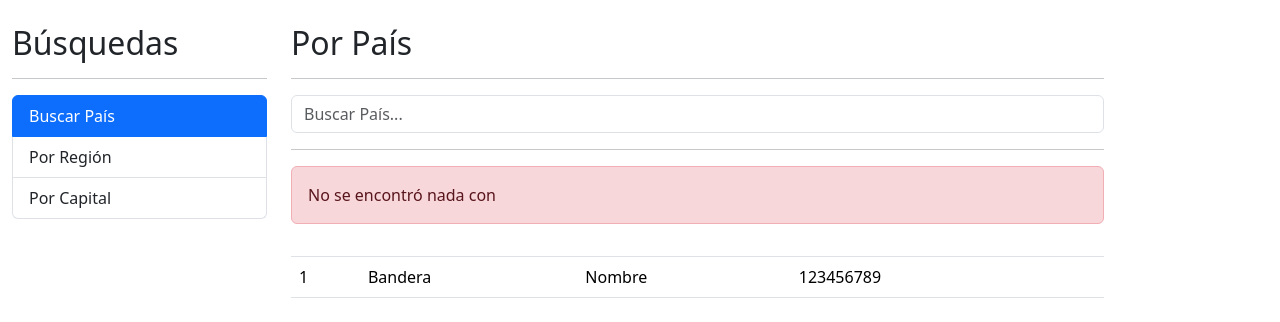
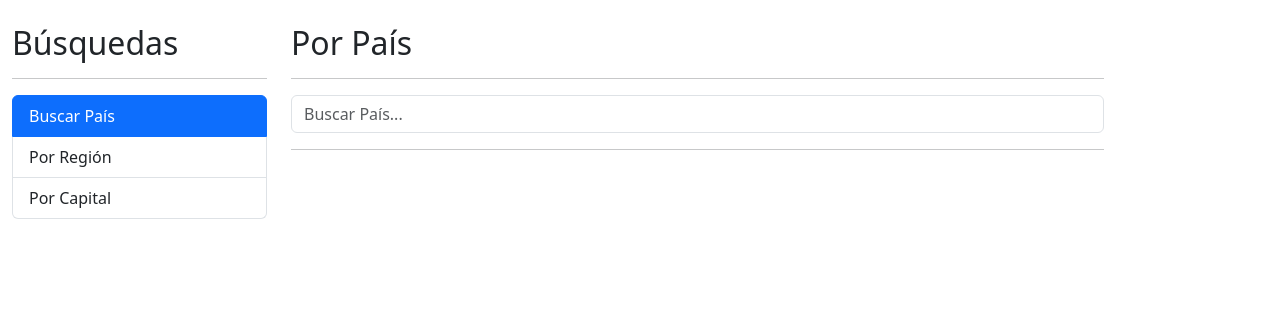
Before and after one commit to Pab-lo-hub/paisesApp, an Angular app: page / in a window 1280 px wide. Shown: the top 322 px of the page. Built offline with nearby package versions, Linux system fonts and the light colour scheme.

Commit message:
New functions added

```diff
--- /dev/null
+++ b/src/app/pais/components/pais-input/pais-input.component.html
@@ -0,0 +1,3 @@
+<form (ngSubmit)="buscar()" autocomplete="off">
+    <input type="text" name="termino" class="form-control" [(ngModel)]="termino" placeholder="Buscar País..." />
+</form>
--- /dev/null
+++ b/src/app/pais/components/pais-input/pais-input.component.ts
@@ -0,0 +1,13 @@
+import { Component } from '@angular/core';
+
+@Component({
+  selector: 'app-pais-input',
+  templateUrl: './pais-input.component.html'
+})
+export class PaisInputComponent {
+  termino: string = '';
+
+  buscar() {
+
+  }
+}
--- /dev/null
+++ b/src/app/pais/components/pais-tabla/pais-tabla.component.html
@@ -0,0 +1,25 @@
+<p>pais-tabla works!</p>
+<table class="table table-hover">
+    <thead>
+        <tr>
+            <th>#</th>
+            <th>Bandera</th>
+            <th>Nombre</th>
+            <th>Población</th>
+            <th></th>
+        </tr>
+    </thead>
+    <tbody>
+        <tr *ngFor="let pais of paises; let i = index">
+            <td> {{ i + 1 }}</td>
+            <td>
+                <img class="small-flag" [src]="pais.flags.png">
+            </td>
+            <td>{{ pais.name.common }}</td>
+            <td>{{ pais.population | number }}</td>
+            <!-- <td>
+                <a [routerLink]="['/pais', pais.alphacode2]"
+            </td> -->
+        </tr>
+    </tbody>
+</table>
--- a/src/app/pais/pages/por-pais/por-pais.component.html
+++ b/src/app/pais/pages/por-pais/por-pais.component.html
@@ -1,42 +1,18 @@
 <h2>Por País</h2>
 <hr>
-
 <div class="row">
     <div class="col">
-        <form (ngSubmit)="buscar()" autocomplete="off">
-            <input type="text" name="termino" class="form-control" [(ngModel)]="termino" placeholder="Buscar País..." />
-        </form>
+        <app-pais-input></app-pais-input>
     </div>
 </div>
 <hr>
 
-<div class="alert alert-danger">
-    No se encontró nada con
+<div *ngIf="hayError" class="alert alert-danger">
+    No se encontró nada con el término {{ termino }}
 </div>
 
-<div class="row">
+<div *ngIf="paises.length > 0" class="row">
     <div class="col">
-        <table class="table table-hover">
-            <thead>
-                <tr>
-                    <th></th>
-                    <th></th>
-                    <th></th>
-                    <th></th>
-                    <th></th>
-                </tr>
-            </thead>
-            <tbody>
-                <tr>
-                    <td>1</td>
-                    <td>Bandera</td>
-                    <td>Nombre</td>
-                    <td>123456789</td>
-                    <td>
-                        <a href=""></a>
-                    </td>
-                </tr>
-            </tbody>
-        </table>
+        <app-pais-tabla [paises]="paises"></app-pais-tabla>
     </div>
 </div>
--- a/src/app/pais/pages/por-pais/por-pais.component.ts
+++ b/src/app/pais/pages/por-pais/por-pais.component.ts
@@ -1,4 +1,5 @@
 import { Component } from '@angular/core';
+import { Country } from '../../interfaces/pais.interface';
 import { PaisService } from '../../services/pais.service';
 
 @Component({
@@ -7,14 +8,21 @@
 })
 export class PorPaisComponent {
   termino: string = '';
+  hayError: boolean = false;
+  paises : Country[] = [];
 
-  constructor( private paisService: PaisService ) {}
+  constructor(private paisService: PaisService) { }
 
   buscar() {
+    this.hayError = false;
     console.log(this.termino);
     this.paisService.buscarPais(this.termino)
-    .subscribe(resp => {
-      console.log(resp);
-    })
+      .subscribe((paises) => {
+        this.paises = paises;
+        console.log(paises);
+      }, (err) => {
+        this.hayError = true;
+        this.paises = [];
+      });
   }
 }
--- a/src/app/pais/services/pais.service.ts
+++ b/src/app/pais/services/pais.service.ts
@@ -1,6 +1,7 @@
 import { HttpClient } from '@angular/common/http';
 import { Injectable } from '@angular/core';
-import { Observable } from 'rxjs';
+import { catchError, Observable, of } from 'rxjs';
+import { Country } from '../interfaces/pais.interface';
 
 @Injectable({
   providedIn: 'root'
@@ -10,9 +11,11 @@
 
   constructor(private http: HttpClient) { }
 
-  buscarPais(termino: string): Observable<any> {
+  buscarPais(termino: string): Observable<Country[]> {
     const url = `${this.apiUrl}/name/${ termino }`;
-    return this.http.get(url);
+    return this.http.get<Country[]>(url);
+            // .pipe(
+            //   catchError( err => of([]))
+            // );
   }
-
 }
--- a/src/styles.css
+++ b/src/styles.css
@@ -1 +1,4 @@
 /* You can add global styles to this file, and also import other style files */
+.small-flag {
+    width: 50px;
+}
```
Also changed, not shown: src/app/pais/components/pais-tabla/pais-tabla.component.ts (added, +10 -0 lines), src/app/pais/interfaces/pais.interface.ts (added, +114 -0 lines), src/app/pais/pais.module.ts (+7 -1 lines).
